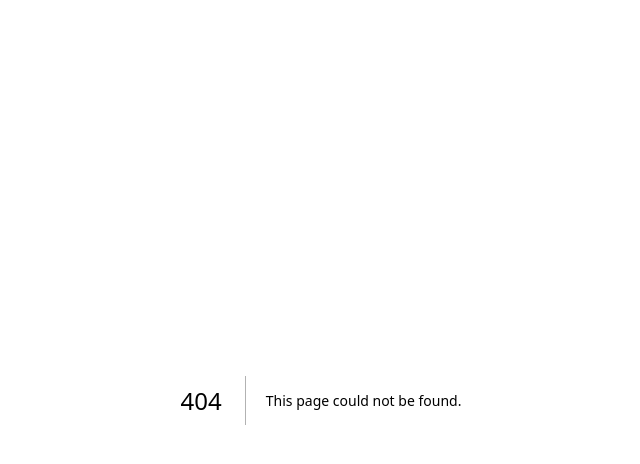
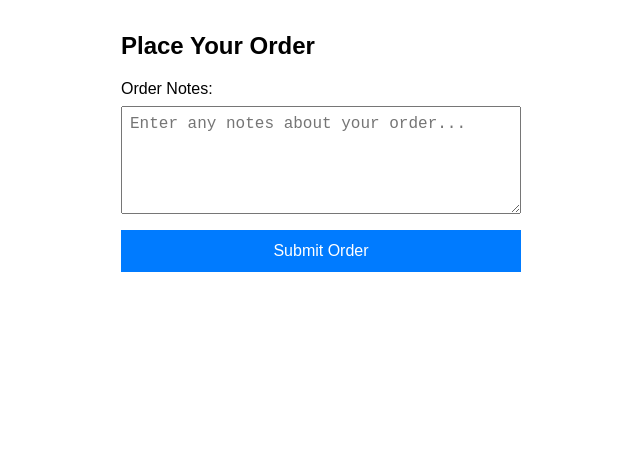
Before and after one commit to eotoalex/qr_wa_86thewait, a Next.js app: page /orderPage in a window 1280 px wide. Before the commit this address had no page. Shown: the top 464 px of the page, without its empty margins (319-959 px from the left). Built offline with nearby package versions, Linux system fonts and the light colour scheme.

Commit message:
I made routes to the order page with an option to have a model take the orders. I need to decide which to use for convenience of the user. Finally, i need to find out how overlays work on divs in next.js.

```diff
--- a/package.json
+++ b/package.json
@@ -13,7 +13,8 @@
     "next": "15.3.1",
     "react": "^19.0.0",
     "react-bootstrap": "^2.10.10",
-    "react-dom": "^19.0.0"
+    "react-dom": "^19.0.0",
+    "react-router-dom": "^7.6.1"
   },
   "devDependencies": {
     "@eslint/eslintrc": "^3",
--- a/src/app/layout.js
+++ b/src/app/layout.js
@@ -1,27 +1,9 @@
-import { Geist, Geist_Mono } from "next/font/google";
-import "./globals.css";
-
-const geistSans = Geist({
-  variable: "--font-geist-sans",
-  subsets: ["latin"],
-});
-
-const geistMono = Geist_Mono({
-  variable: "--font-geist-mono",
-  subsets: ["latin"],
-});
-
-export const metadata = {
-  title: "Create Next App",
-  description: "Generated by create next app",
-};
-
+// app/layout.js
 export default function RootLayout({ children }) {
     return (
       <html lang="en">
-      <body
-        className={`${geistSans.variable} ${geistMono.variable} antialiased`}
-      >
+        <head />
+        <body>
           {children}
         </body>
       </html>
--- /dev/null
+++ b/src/app/orderPage/page.js
@@ -0,0 +1,58 @@
+"use client";
+import React, { useState } from 'react';
+
+export default function OrderPage() {
+  const [notes, setNotes] = useState('');
+
+  const handleSubmit = (e) => {
+    e.preventDefault();
+    alert(`Order submitted with notes: ${notes}`);
+    // Here you could send the data to a server or API
+    setNotes(''); // Clear the form
+  };
+
+  return (
+    <div style={styles.container}>
+      <h2>Place Your Order</h2>
+      <form onSubmit={handleSubmit} style={styles.form}>
+        <label htmlFor="notes">Order Notes:</label>
+        <textarea
+          id="notes"
+          value={notes}
+          onChange={(e) => setNotes(e.target.value)}
+          placeholder="Enter any notes about your order..."
+          rows="5"
+          style={styles.textarea}
+        />
+        <button type="submit" style={styles.button}>Submit Order</button>
+      </form>
+    </div>
+  );
+}
+
+// Quick inline styles
+const styles = {
+  container: {
+    maxWidth: '400px',
+    margin: '2rem auto',
+    fontFamily: 'Arial, sans-serif',
+  },
+  form: {
+    display: 'flex',
+    flexDirection: 'column',
+  },
+  textarea: {
+    marginTop: '0.5rem',
+    marginBottom: '1rem',
+    padding: '0.5rem',
+    fontSize: '1rem',
+  },
+  button: {
+    padding: '0.75rem',
+    fontSize: '1rem',
+    backgroundColor: '#007bff',
+    color: '#fff',
+    border: 'none',
+    cursor: 'pointer',
+  },
+};
--- a/src/app/page.js
+++ b/src/app/page.js
@@ -3,12 +3,21 @@
 import { useState } from 'react';
 import { Button, Modal } from 'react-bootstrap';
 import 'bootstrap/dist/css/bootstrap.min.css';
+import { useRouter } from 'next/navigation';
+
 
 export default function Home() {
   const [show, setShow] = useState(false);
-
   const handleClose = () => setShow(false);
   const handleShow = () => setShow(true);
+  const handlePageRoutes = () => router.push('/orderPage');
+  const router = useRouter();
+  // const navigate = useNavigate();
+
+//  function handlePageRoute () {
+//     return(useNavigate('./orderPage.js'))
+//   }
+
 
   return (
     <div className="flex items-center justify-center min-h-screen p-8 pb-20 sm:p-20 font-[family-name:var(--font-geist-sans)]">
@@ -21,10 +30,8 @@ export default function Home() {
 
         />
          <>
-      {/* <Button variant="primary" onClick={handleShow}>
-        Launch demo modal
-      </Button> */}
 
+    {/* Center this modal since it will be used by iphone and android devices.  */}
       <Modal show={show} onHide={handleClose} animation={false} transition={false}>
         <Modal.Header closeButton>
           <Modal.Title>Modal heading</Modal.Title>
@@ -52,10 +59,9 @@ export default function Home() {
             onClick={handleShow}
           />
           <area
-            shape="circle"
-            coords="337,300,44"
-            alt="Coffee"
-            onclick={handleShow}
+            shape="rect"
+            coords="136,418,314,444"
+            onClick={handlePageRoutes}
           />
         </map>
       </div>
```
Also changed, not shown: 1 other file (tests, documents, lock files or other folders). Lines whose indentation alone changed are shown as unchanged.
